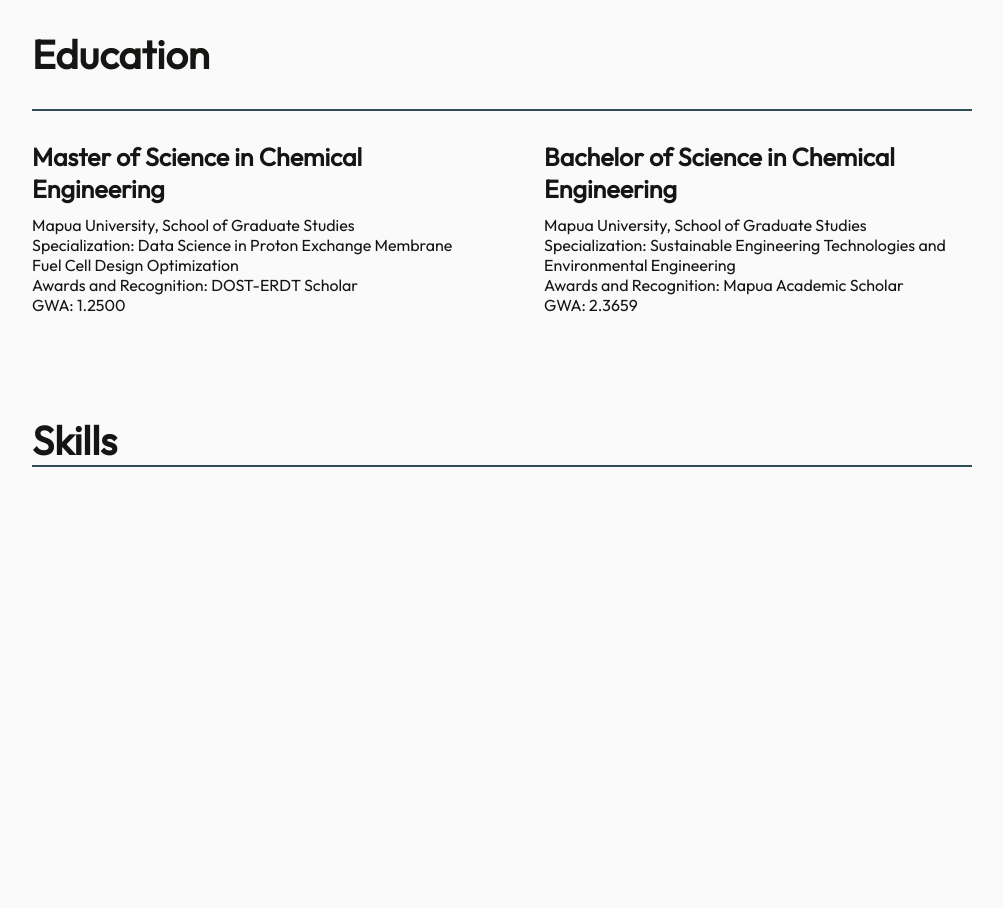
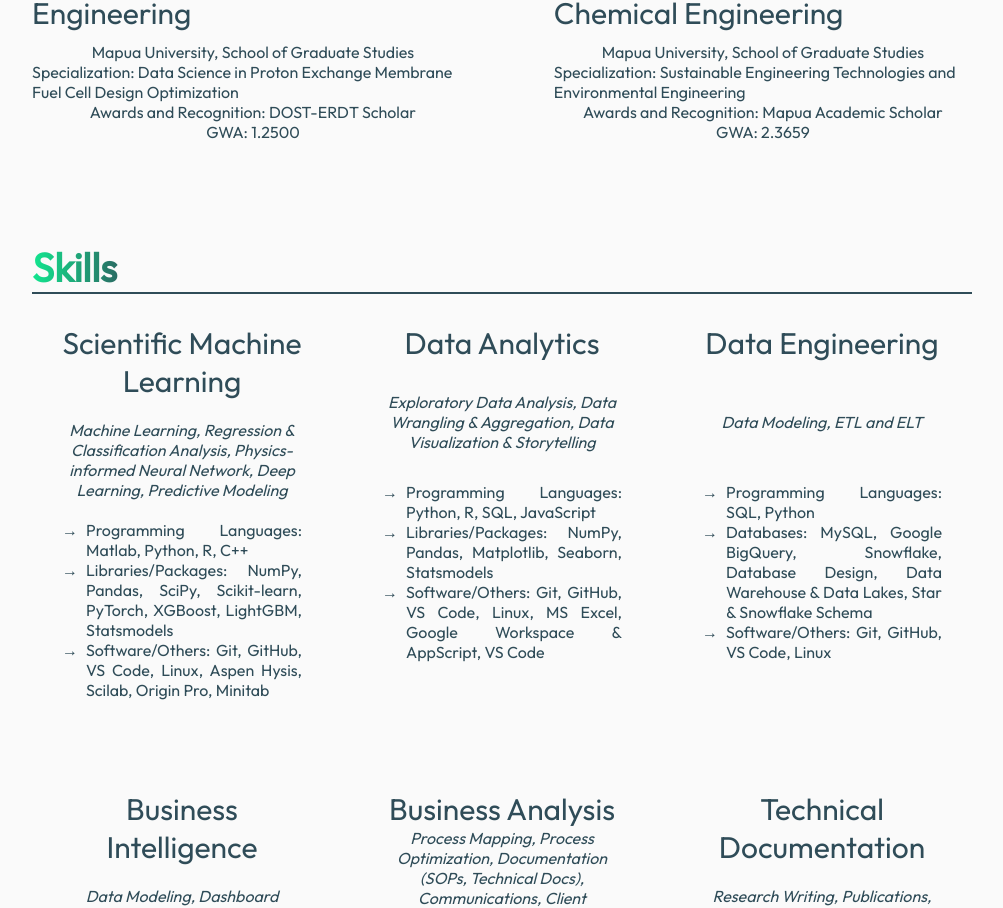
Before and after one commit to rickyjcg22/jaycoded-datalab-site, a React (Vite) app: page / in a window 1280 px wide. Shown: the part 1858-2766 px from the top of the page, without its empty margins (138-1141 px from the left). Before the commit the page ends 2325 px from the top, so only its background shows below. Built offline with nearby package versions, Linux system fonts and the light colour scheme.

Commit message:
Pushing new code updates

```diff
--- a/src/Components/About/About.css
+++ b/src/Components/About/About.css
@@ -5,6 +5,7 @@
     justify-content: center;
     gap: 80px;
     margin: 80px 170px;
+    margin-bottom: 200px;
 }
 
 .about-title{
@@ -29,7 +30,7 @@
 
 .about-summary{
     width: 60vw;
-    font-size: 33px;
+    font-size: 30px;
     text-align: center;
     font-style: italic;
 }
@@ -55,13 +56,136 @@
     gap: 30px;
 }
 
+.about-left h1{
+    background: linear-gradient(-270deg, #10f494 -5%, #2f4c58 30%);
+    background-clip: text;
+    -webkit-background-clip: text;
+    -webkit-text-fill-color: transparent;
+}
+
+
 .about-education{
     display: flex;
-    gap: 60px;
+    justify-content: center;
+    gap: 80px;
+}
+
+.about-education div{
+    display: flex;
+    flex-direction: column;
+    align-items: center;
 }
 
 .about-education div div{
-    font-size: 25px;
-    font-weight: bolder;
+    font-size: 30px;
     padding-bottom: 10px;
 }
+
+.about-right h1{
+    background: linear-gradient(-270deg, #10f494 -1.5%, #2f4c58 17%);
+    background-clip: text;
+    -webkit-background-clip: text;
+    -webkit-text-fill-color: transparent;
+}
+
+.about-skills{
+    display: flex;
+    flex-direction: column;
+    align-items: center;
+}
+
+.about-skills-top{
+    display: flex;
+    justify-content: center;
+    gap: 80px;
+    padding: 30px;
+}
+
+.about-skills-top div{
+    display: flex;
+    flex-direction: column;
+    text-align: justify;
+    width: 40%;
+    margin-bottom: 30px;
+}
+
+.about-skills-top div div{
+    width: 100%;
+    text-align: center;
+    font-size: 30px;
+}
+
+.about-skills-top div p{
+    display: flex;
+    align-items: center;
+    justify-content: center;
+    height: 60px;
+    font-style: italic;
+    text-align: center;
+}
+
+.about-skills-top div ul{
+    list-style: none;
+    margin-top: 30px;
+}
+
+.about-skills-top div ul li{
+    position: relative;
+    padding-left: 1.5em;
+}
+
+.about-skills-top div ul li::before{
+    content: "→";
+    position: absolute;
+    left: 0;
+    color: #2f4c58;
+    font-weight: bold;
+}
+
+.about-skills-bot{
+    display: flex;
+    justify-content: center;
+    gap: 80px;
+    padding: 30px;
+}
+
+.about-skills-bot div{
+    display: flex;
+    flex-direction: column;
+    text-align: justify;
+    width: 40%;
+    margin-bottom: 30px;
+}
+
+.about-skills-bot div div{
+    width: 100%;
+    text-align: center;
+    font-size: 30px;
+}
+
+.about-skills-bot div p{
+    display: flex;
+    align-items: center;
+    justify-content: center;
+    height: 60px;
+    font-style: italic;
+    text-align: center;
+}
+
+.about-skills-bot div ul{
+    list-style: none;
+    margin-top: 30px;
+}
+
+.about-skills-bot div ul li{
+    position: relative;
+    padding-left: 1.5em;
+}
+
+.about-skills-bot div ul li::before{
+    content: "→";
+    position: absolute;
+    left: 0;
+    color: #2f4c58;
+    font-weight: bold;
+}
--- a/src/Components/About/About.jsx
+++ b/src/Components/About/About.jsx
@@ -37,6 +37,62 @@ const About = () => {
             <div className="about-right">
                 <h1>Skills</h1>
                 <hr />
+                <div className="about-skills">
+                    <div className='about-skills-top'>
+                        <div>
+                            <div>Scientific Machine Learning</div>
+                            <p>Machine Learning, Regression & Classification Analysis, Physics-informed Neural Network, Deep Learning, Predictive Modeling</p>
+                            <ul>
+                                <li>Programming Languages: Matlab, Python, R, C++</li>
+                                <li>Libraries/Packages: NumPy, Pandas, SciPy, Scikit-learn, PyTorch, XGBoost, LightGBM, Statsmodels</li>
+                                <li>Software/Others: Git, GitHub, VS Code, Linux, Aspen Hysis, Scilab, Origin Pro, Minitab</li>
+                            </ul>
+                        </div>
+                        <div>
+                            <div>Data Analytics</div>
+                            <p>Exploratory Data Analysis, Data Wrangling & Aggregation, Data Visualization & Storytelling</p>
+                            <ul>
+                                <li>Programming Languages: Python, R, SQL, JavaScript</li>
+                                <li>Libraries/Packages: NumPy, Pandas, Matplotlib, Seaborn, Statsmodels</li>
+                                <li>Software/Others: Git, GitHub, VS Code, Linux, MS Excel, Google Workspace & AppScript, VS Code</li>
+                            </ul>
+                        </div>
+                        <div>
+                            <div>Data Engineering</div>
+                            <p>Data Modeling, ETL and ELT</p>
+                            <ul>
+                                <li>Programming Languages: SQL, Python</li>
+                                <li>Databases: MySQL, Google BigQuery, Snowflake, Database Design, Data Warehouse & Data Lakes, Star & Snowflake Schema</li>
+                                <li>Software/Others: Git, GitHub, VS Code, Linux</li>
+                            </ul>
+                        </div>
+                    </div>
+                    <div className='about-skills-bot'>
+                        <div>
+                            <div>Business Intelligence</div>
+                            <p>Data Modeling, Dashboard Development, KPI Monitoring, Reporting, SharePoint Development</p>
+                            <ul>
+                                <li>Programming Languages: SQL, Python</li>
+                                <li>Tools: Power BI, Looker Studio, Tableau, SharePoint, Power Apps, Power Automate</li>
+                                <li>Software/Others: Git, GitHub, VS Code, Linux</li>
+                            </ul>
+                        </div>
+                        <div>
+                            <div>Business Analysis</div>
+                            <p>Process Mapping, Process Optimization, Documentation (SOPs, Technical Docs), Communications, Client Engagement, Requirement Gathering</p>
+                            <ul>
+                                <li>Software/Others: MS Office 365, Power BI, Power Apps, SharePoint</li>
+                            </ul>
+                        </div>
+                        <div>
+                            <div>Technical Documentation</div>
+                            <p>Research Writing, Publications, SOP Creation, Technical Manuals, Process Mapping & Documentation</p>
+                            <ul>
+                                <li>Software/Others: MS Office 365, Google Workspace, SharePoint</li>
+                            </ul>
+                        </div>
+                    </div>
+                </div>
             </div>
         </div>
     </div>
--- a/src/Components/Home/Home.css
+++ b/src/Components/Home/Home.css
@@ -4,11 +4,12 @@
     flex-direction: column;
     gap: 35px;
     padding-top: 100px;
+    margin-bottom: 100px;
 }
 
 .home img{
     border-radius: 50%;
-    width: 300px;
+    width: 250px;
 }
 
 .home img:hover{
@@ -19,8 +20,8 @@
 
 .home h1{
     text-align: center;
-    width: 70%;
-    font-size: 90px;
+    width: 50%;
+    font-size: 60px;
     font-weight: 600;
 }
 
@@ -48,7 +49,7 @@
 }
 
 .home-connect{
-    padding: 25px 45px;
+    padding: 15px 35px;
     border-radius: 50px;
     background: linear-gradient(-264deg, #10f494 -5.09%, #2f4c58 106.28%);
     cursor: pointer;
@@ -56,7 +57,7 @@
 }
 
 .home-resume{
-    padding: 25px 75px;
+    padding: 15px 35px;
     border-radius: 50px;
     border: 2px solid #2f4c58;
     color: #2f4c58;
@@ -65,7 +66,7 @@
 
 .home-connect:hover{
     border: 2px solid #2f4c58;
-    padding: 23px 43px;
+    padding: 13px 33px;
     background: linear-gradient(175deg, #10f494 -5.09%, #2f4c58 106.28%);
 }
 
--- a/src/index.css
+++ b/src/index.css
@@ -6,6 +6,6 @@
 body{
   height: 100vh;
   background: #fafafa;
-  color: #161513;
+  color: #2f4c58;
   font-family: 'outfit';
 }
```
